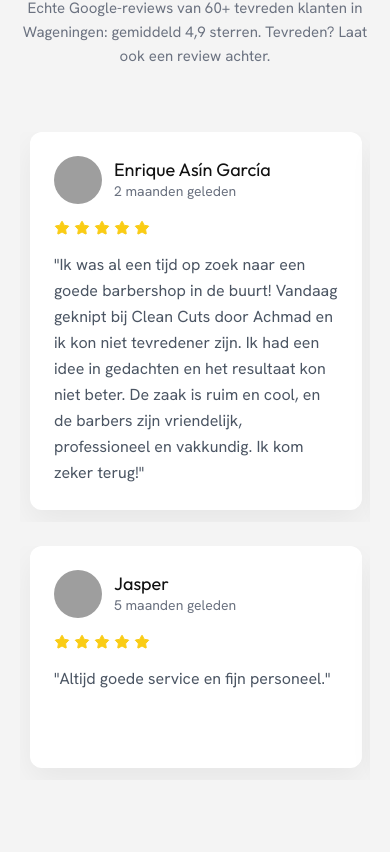
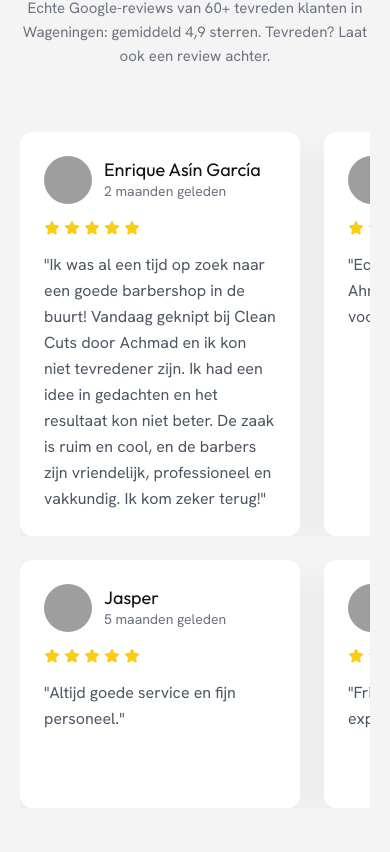
Before and after one commit to izzshtt/CleanCuts-wageningen, a Next.js app: page / in a window 390 px wide. Shown: the part 4312-5164 px from the top of the page. Built offline with nearby package versions, Linux system fonts and the light colour scheme; grey boxes are pictures that could not be loaded.

Commit message:
Revert "Refactor code structure for improved readability and maintainability"
This reverts commit f1e529636e556beadbec95aa8cae5c0b6874f46b.

```diff
--- a/src/app/globals.css
+++ b/src/app/globals.css
@@ -56,33 +56,10 @@
   .footer-grid { grid-template-columns: 1fr 1fr; gap: 32px; }
 }
 @media (max-width: 560px) {
-  .footer-grid { grid-template-columns: 1fr; gap: 32px; }
-  .footer-bottom-bar { display: flex; flex-direction: column; align-items: flex-start; gap: 14px; }
+  .footer-grid { grid-template-columns: 1fr; }
 }
 @media (max-width: 680px) {
   .hero-review-card { display: none !important; }
-  .hero-mobile-scrim {
-    background: linear-gradient(180deg, rgba(10,10,10,.55) 0%, rgba(10,10,10,.7) 100%);
-  }
-  .hero-video {
-    object-position: 65% center;
-  }
-
-  /* Reviews: stop marquee animation, enable horizontal scroll-snap per card */
-  .reviews-marquee-row { overflow: visible !important; }
-  .reviews-marquee-track { animation: none !important; }
-  .reviews-marquee-dup { display: none !important; }
-  .reviews-cards {
-    display: flex;
-    overflow-x: auto;
-    scroll-snap-type: x mandatory;
-    -webkit-overflow-scrolling: touch;
-    gap: 16px;
-    padding: 0 20px 12px;
-    scrollbar-width: none;
-  }
-  .reviews-cards::-webkit-scrollbar { display: none; }
-  .reviews-cards > * { scroll-snap-align: center; }
 }
 
 @layer utilities {
--- a/src/components/layout/Footer.tsx
+++ b/src/components/layout/Footer.tsx
@@ -161,7 +161,6 @@ export default function Footer() {
 
       {/* Bottom bar */}
       <div
-        className="footer-bottom-bar"
         style={{
           display: 'grid',
           gridTemplateColumns: '1fr auto 1fr',
--- a/src/components/sections/Hero.tsx
+++ b/src/components/sections/Hero.tsx
@@ -60,7 +60,6 @@ export default function Hero() {
         preload="metadata"
         poster={HERO_IMG}
         aria-label="Clean Cuts Wageningen"
-        className="hero-video"
         style={{
           position: 'absolute',
           inset: 0,
@@ -76,7 +75,6 @@ export default function Hero() {
 
       {/* Gradient overlay */}
       <div
-        className="hero-mobile-scrim"
         style={{
           position: 'absolute',
           inset: 0,
--- a/src/components/sections/Reviews.tsx
+++ b/src/components/sections/Reviews.tsx
@@ -249,14 +249,14 @@ type MarqueeRowProps = { items: Testimonial[]; direction: 'right' | 'left'; pref
 
 function MarqueeRow({ items, direction, prefix }: MarqueeRowProps) {
   return (
-    <div className="reviews-marquee-row group overflow-hidden [--gap:1.5rem]">
-      <div className={`reviews-marquee-track flex items-stretch [gap:var(--gap)] animate-marquee-${direction} group-hover:[animation-play-state:paused]`}>
-        <div className="reviews-cards flex items-stretch [gap:var(--gap)]">
+    <div className="group overflow-hidden [--gap:1.5rem]">
+      <div className={`flex items-stretch [gap:var(--gap)] animate-marquee-${direction} group-hover:[animation-play-state:paused]`}>
+        <div className="flex items-stretch [gap:var(--gap)]">
           {items.map((t) => (
             <TestimonialCard key={`${prefix}-${t.id}`} testimonial={t} />
           ))}
         </div>
-        <div className="reviews-marquee-dup flex items-stretch [gap:var(--gap)]" aria-hidden="true">
+        <div className="flex items-stretch [gap:var(--gap)]" aria-hidden="true">
           {items.map((t) => (
             <TestimonialCard key={`${prefix}-dup-${t.id}`} testimonial={t} />
           ))}
--- a/src/components/ui/testimonial.tsx
+++ b/src/components/ui/testimonial.tsx
@@ -21,7 +21,7 @@ function initials(name: string) {
 
 export function TestimonialCard({ testimonial }: { testimonial: Testimonial }) {
   return (
-    <div className="bg-white p-6 rounded-xl shadow-[0_12px_32px_rgba(0,0,0,0.06)] w-[85vw] sm:w-[280px] shrink-0 transition-transform duration-300 hover:-translate-y-1">
+    <div className="bg-white p-6 rounded-xl shadow-[0_12px_32px_rgba(0,0,0,0.06)] w-[280px] sm:w-[320px] shrink-0 transition-transform duration-300 hover:-translate-y-1">
       <div className="flex items-center gap-3">
         {testimonial.image ? (
           <img
```
Also changed, not shown: 1 other file (tests, documents, lock files or other folders).
